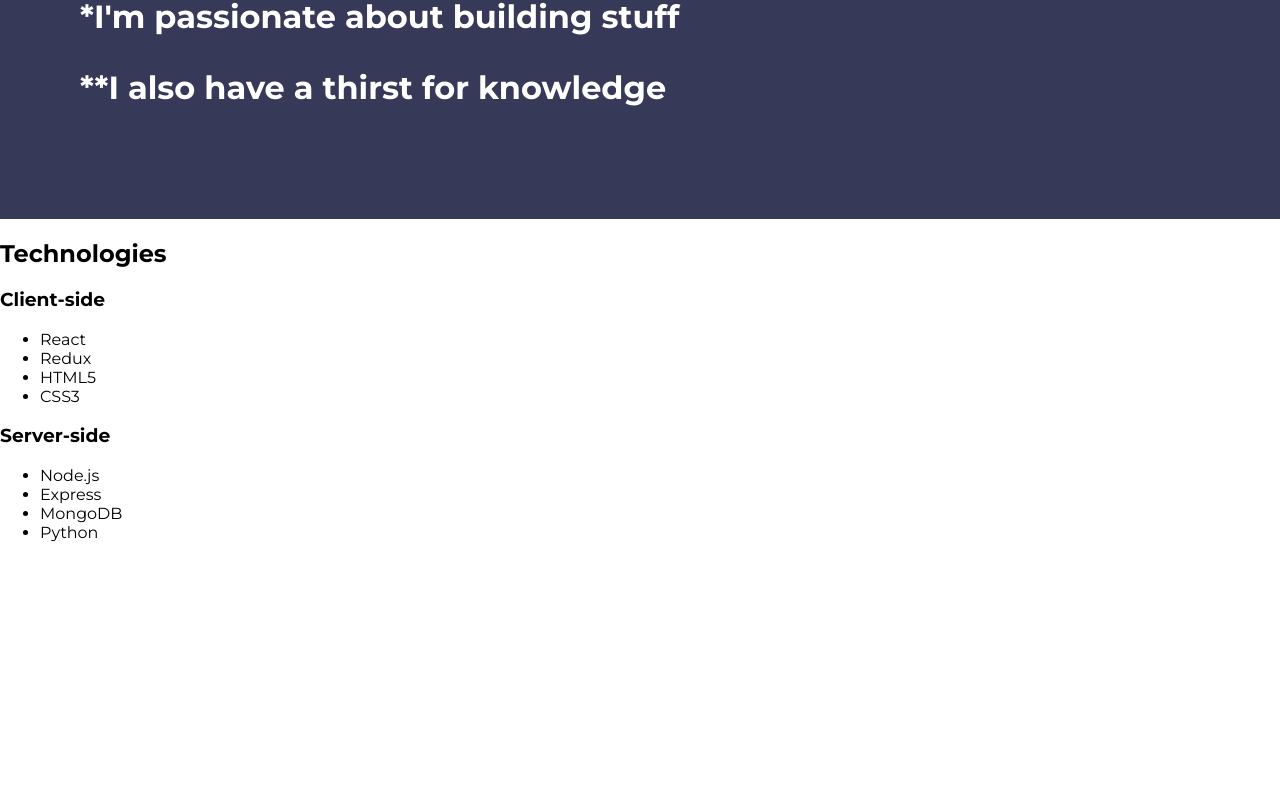
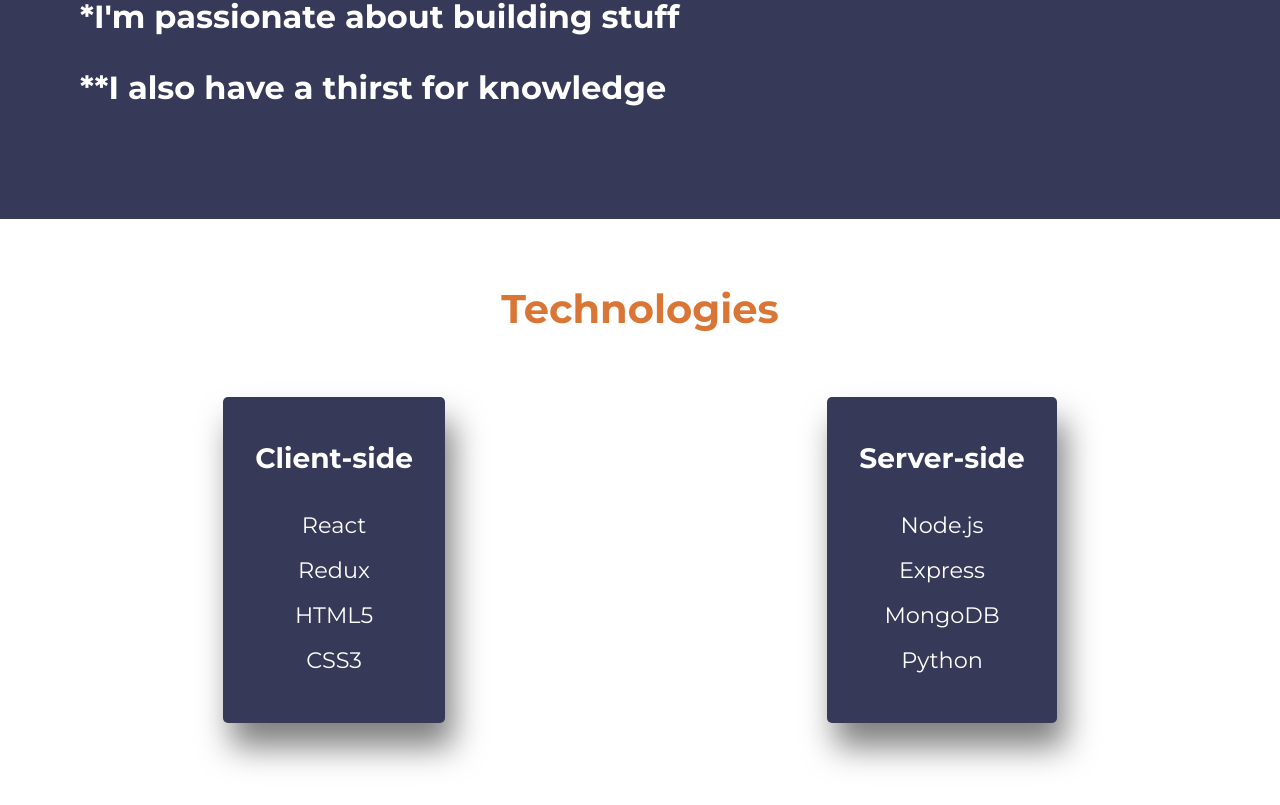
Before and after one commit to Utakato/Portfolio, a React (Create React App) app in the folder client/: page / in a window 1280 px wide. Shown: the part 465-1270 px from the top of the page. Before the commit the page ends 1099 px from the top, so only its background shows below. Built offline with nearby package versions, Linux system fonts and the light colour scheme.

Commit message:
Add Skills style

```diff
--- a/client/src/components/Skills/index.jsx
+++ b/client/src/components/Skills/index.jsx
@@ -1,6 +1,7 @@
+import "./style.css"
 const Skills = () => {
     return (
-        <section>
+        <section className="skills">
             <h1>Technologies</h1>
             <div className="wrapper">
                 <div className="card">
--- a/client/src/components/Skills/style.css
+++ b/client/src/components/Skills/style.css
@@ -0,0 +1,38 @@
+.skills {
+    background-color: var(--white);
+    padding: 2rem;
+}
+.skills h1 {
+    text-align: center;
+    font-size: 2.5rem;
+    color: var(--orange)
+}
+
+.wrapper {
+    display: flex;
+    justify-content: space-around;
+    align-items: center;
+    margin-top: 4rem;
+}
+
+.card {
+    background-color: var(--blue);
+    padding: 1rem 2rem;
+    color: var(--white);
+    border-radius: 5px;
+    font-size: 1.5rem;
+    box-shadow: 0.5rem 1.5rem 2rem rgba(0,0,0,0.5);
+}
+
+ul {
+    list-style: none;
+    padding: 0;
+}
+
+li {
+    text-align: center;
+    line-height: 2;
+    font-weight: 400;
+    font-size: 1.4rem;
+
+}
```
